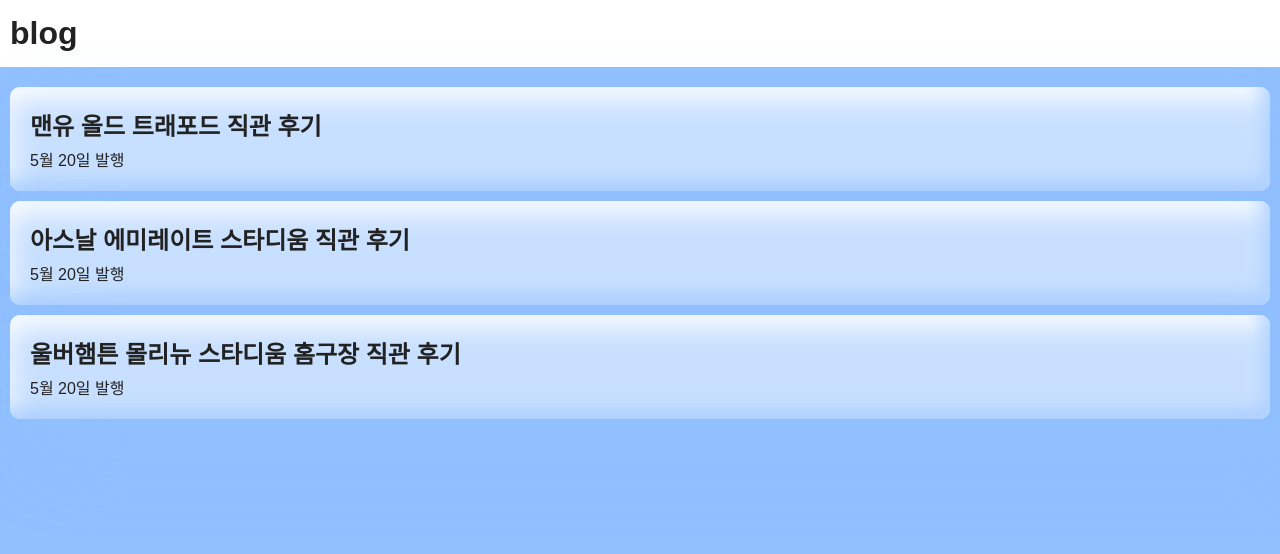
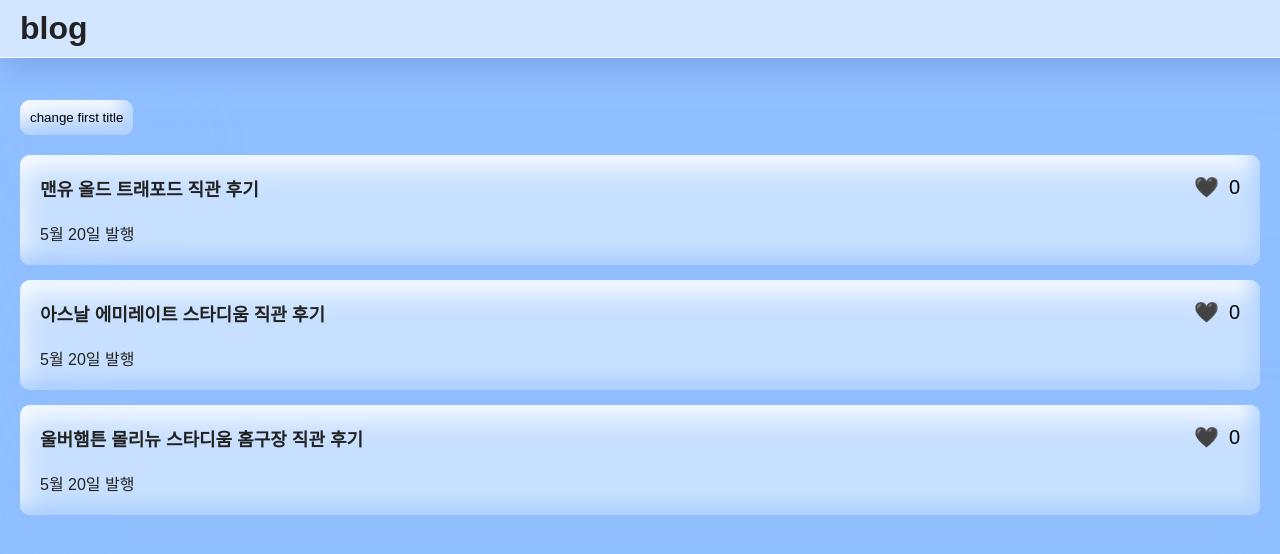
Before and after one commit to oilpaintingKV/study-react, a React (Create React App) app in the folder react-blog/: page / in a window 1280 px wide. Shown: the top 554 px of the page. Built offline with nearby package versions, Linux system fonts and the light colour scheme.

Commit message:
feat: step3 - button, state

```diff
--- a/react-blog/src/App.css
+++ b/react-blog/src/App.css
@@ -78,6 +78,7 @@
   border: 0;
   border-radius: 0;
   background-color: transparent;
+  cursor: pointer;
 }
 input::-ms-clear {
   display: none;
@@ -102,6 +103,10 @@
   padding: 0;
   clip: rect(0, 0, 0, 0);
 }
+a {
+  text-decoration: none;
+  color: #222;
+}
 
 /* blog */
 body {
@@ -110,16 +115,37 @@
 }
 /* blog > header */
 .header {
-  padding: 15px 10px;
-  background: #fff;
+  position: fixed;
+  top: 0;
+  left: 0;
+  z-index: 100;
+  width: 100%;
+  padding: 10px 20px;
+  background: rgba(255, 255, 255, 0.6);
+  box-shadow: 0 8px 32px 0 rgba(31, 38, 135, 0.2);
+  backdrop-filter: blur(6px);
+  -webkit-backdrop-filter: blur(6px);
+  border-bottom: 1px solid rgba(255, 255, 255, 0.8);
 }
 
-.blog-area {
+.blog_area {
+  margin-top: 100px;
+  padding: 0 20px;
+}
+.blog_btn_box .btn {
+  padding: 10px;
+  border-radius: 10px;
+  background-color: rgba(255, 255, 255, 0.5);
+  border-radius: 10px;
+  box-shadow: 35px 35px 68px 0px rgba(145, 192, 255, 0.5),
+    inset -10px -10px 16px 0px rgba(145, 192, 255, 0.6),
+    inset 0px 11px 28px 0px rgb(255, 255, 255);
+}
+.blog_list {
   margin-top: 20px;
-  padding: 0 10px;
 }
-.blog-item {
-  padding: 20px;
+.blog_item {
+  position: relative;
   backdrop-filter: blur(0px);
   background-color: rgba(255, 255, 255, 0.5);
   border-radius: 10px;
@@ -127,10 +153,26 @@
     inset -10px -10px 16px 0px rgba(145, 192, 255, 0.6),
     inset 0px 11px 28px 0px rgb(255, 255, 255);
 }
-.blog-item + .blog-item {
-  margin-top: 10px;
+.blog_item + .blog_item {
+  margin-top: 15px;
 }
-.blog-item .date {
+.blog_item .link_blog {
   display: block;
-  margin-top: 5px;
+  padding: 20px;
 }
+.blog_item .title {
+  font-size: 18px;
+}
+.blog_item .date {
+  display: block;
+  margin-top: 20px;
+}
+.blog_item .btn_like {
+  position: absolute;
+  top: 20px;
+  right: 20px;
+  font-size: 20px;
+}
+.blog_item .btn_like .number {
+  margin-left: 10px;
+}
--- a/react-blog/src/App.js
+++ b/react-blog/src/App.js
@@ -2,12 +2,26 @@
 import { useState } from 'react';
 
 function App() {
-  let post = '토트넘 홋스퍼 스타디움 직관 후기';
   let [blogTitle, setBlogTitle] = useState([
     '맨유 올드 트래포드 직관 후기',
     '아스날 에미레이트 스타디움 직관 후기',
     '울버햄튼 몰리뉴 스타디움 홈구장 직관 후기',
   ]);
+  let [like, setLike] = useState(0);
+
+  function titleHandler() {
+    setBlogTitle(
+      (blogTitle = [
+        '토트넘 홋스퍼 스타디움 직관 후기',
+        '아스날 에미레이트 스타디움 직관 후기',
+        '울버햄튼 몰리뉴 스타디움 홈구장 직관 후기',
+      ])
+    );
+  }
+
+  function likeHandler() {
+    setLike(like + 1);
+  }
 
   return (
     <div className='App'>
@@ -15,19 +29,42 @@
         <h1>blog</h1>
       </header>
 
-      <div className='blog-area'>
-        <ul className='blog-list'>
-          <li className='blog-item'>
+      <div className='blog_area'>
+        <div className='blog_btn_box'>
+          <button className='btn btn_name_change' onClick={titleHandler}>
+            change first title
+          </button>
+        </div>
+        <ul className='blog_list'>
+          <li className='blog_item'>
+            <a href='#' className='link_blog'>
               <h2 className='title'>{blogTitle[0]}</h2>
               <span className='date'>5월 20일 발행</span>
+            </a>
+            <button className='btn_like' onClick={likeHandler}>
+              🖤
+              <span className='number'>{like}</span>
+            </button>
           </li>
-          <li className='blog-item'>
+          <li className='blog_item'>
+            <a href='#' className='link_blog'>
               <h2 className='title'>{blogTitle[1]}</h2>
               <span className='date'>5월 20일 발행</span>
+            </a>
+            <button className='btn_like'>
+              🖤
+              <span className='number'>0</span>
+            </button>
           </li>
-          <li className='blog-item'>
+          <li className='blog_item'>
+            <a href='#' className='link_blog'>
               <h2 className='title'>{blogTitle[2]}</h2>
               <span className='date'>5월 20일 발행</span>
+            </a>
+            <button className='btn btn_like'>
+              🖤
+              <span className='number'>0</span>
+            </button>
           </li>
         </ul>
       </div>
```
Lines whose indentation alone changed are shown as unchanged.
